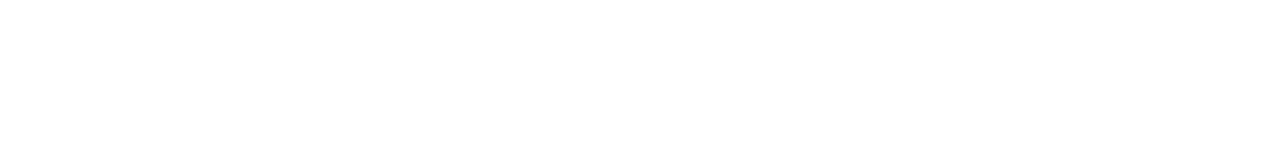
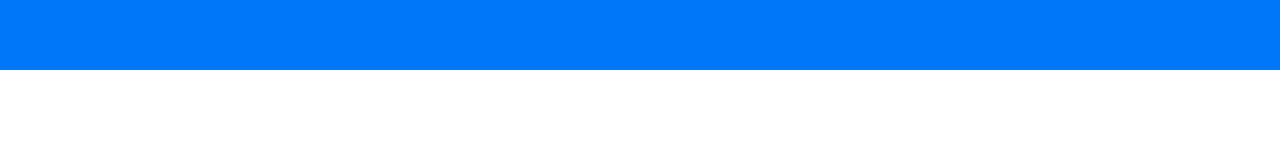
Before and after one commit to Tlinu/Projeto01, a plain HTML site: page arquivos_site/index.html in a window 1280 px wide. Drawn offline with Linux system fonts and the light colour scheme.

Commit message:
Estilisando o css

```diff
--- a/arquivos_site/css/style.css
+++ b/arquivos_site/css/style.css
@@ -0,0 +1,15 @@
+*{
+    margin: 0;
+    padding: 0;
+    box-sizing: border-box;
+}
+.center{
+    width: 1280px;
+    height: 0 auto;
+}
+
+.header{
+    width: 100%;
+    height: 70px;
+    background-color: rgb(0 119 249);
+}
--- a/arquivos_site/index.html
+++ b/arquivos_site/index.html
@@ -7,6 +7,11 @@
     <title>Página</title>
 </head>
 <body>
+    <div class="header">
+        <div class="center">
+
+        </div><!--center-->
+    </div><!--header-->
 
 </body>
 </html>
```
